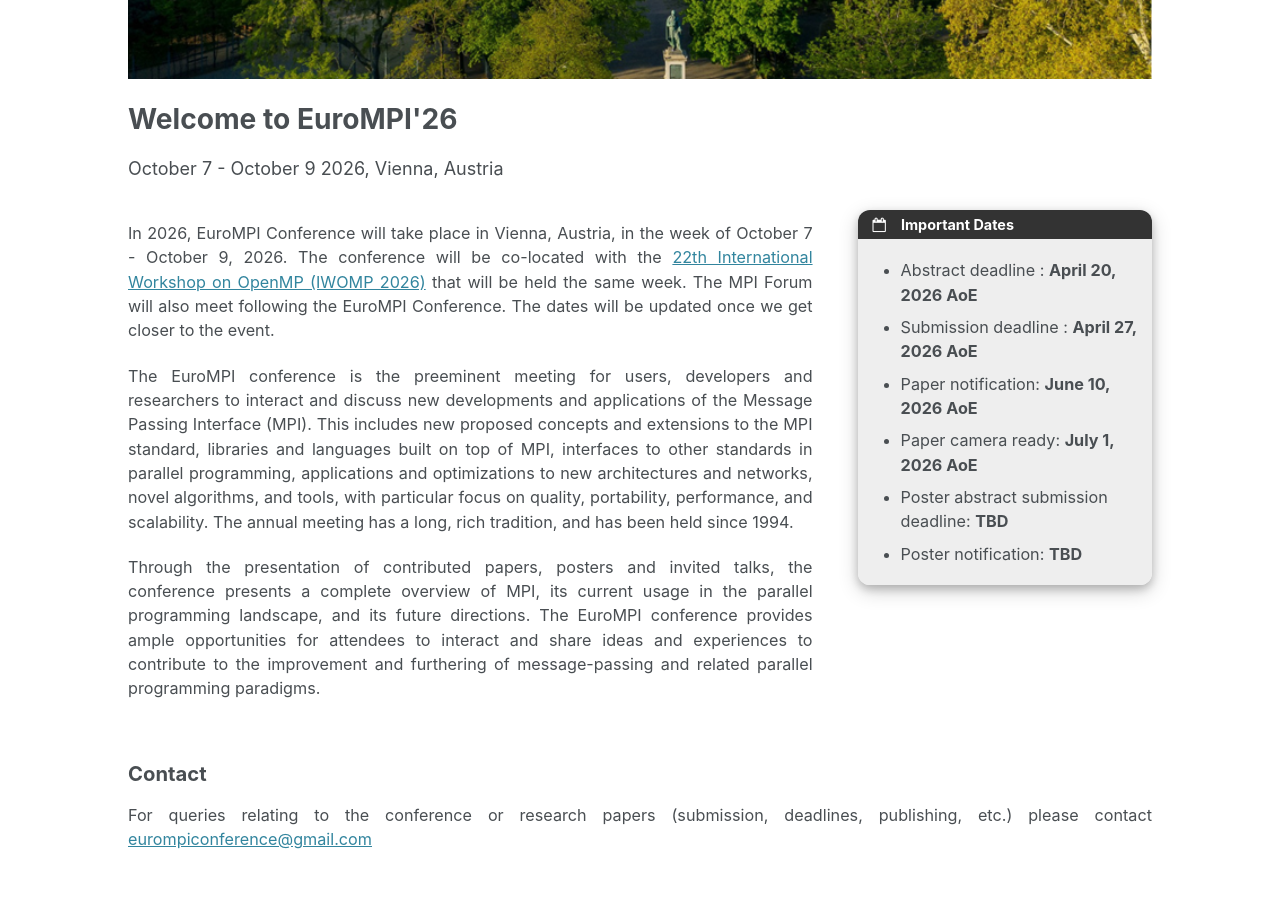
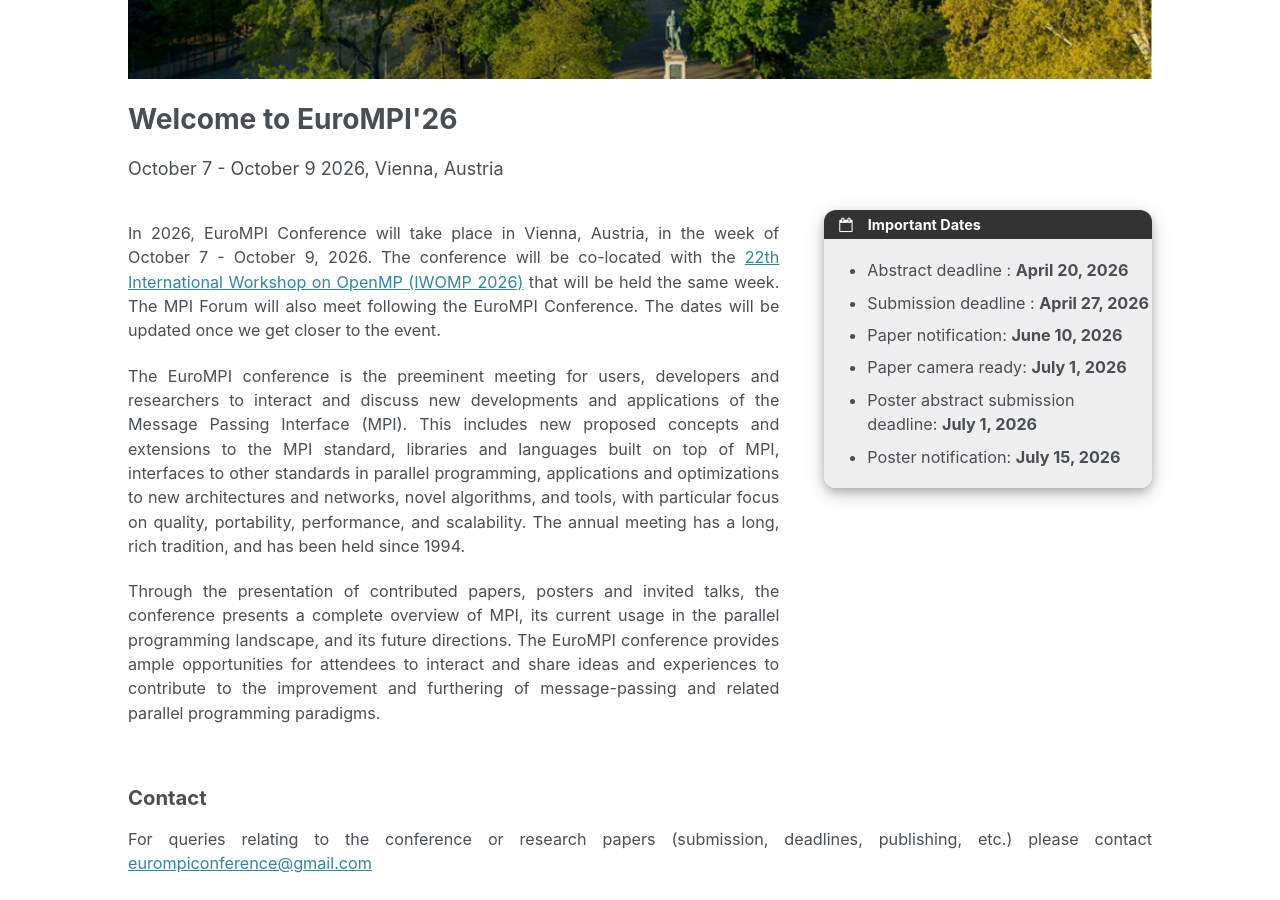
Before and after one commit to eurompi/eurompi.github.io, a Jekyll site: the page built from index.md, in a window 1280 px wide and 900 px high, scrolled down 497 px. Built offline with Jekyll 4.4.1, drawn with Linux system fonts in a browser that asks for light colours; cached includes are drawn as plain includes.

Commit message:
Update important dates for EuroMPI 2026 in card template

```diff
--- a/_includes/card-important-dates.html
+++ b/_includes/card-important-dates.html
@@ -6,12 +6,12 @@
 
 	<!-- use <del> for extended deadlines -->
         <ul class="list-group list-group-flush">
-<li> Abstract deadline :  <b>April 20, 2026 AoE</b></li>
-<li> Submission deadline : <b>April 27, 2026 AoE</b></li>
-<li> Paper notification: <b>June 10, 2026 AoE</b></li>
-<li> Paper camera ready: <b>July 1, 2026 AoE</b></li>
-<li> Poster abstract submission deadline: <b> TBD</b></li>
-<li> Poster notification: <b>TBD</b></li>
+<li> Abstract deadline :  <b>April 20, 2026</b></li>
+<li> Submission deadline : <b>April 27, 2026</b></li>
+<li> Paper notification: <b>June 10, 2026</b></li>
+<li> Paper camera ready: <b>July 1, 2026</b></li>
+<li> Poster abstract submission deadline: <b> July 1, 2026</b></li>
+<li> Poster notification: <b>July 15, 2026</b></li>
 <!--
 	<li class="list-group-item bg-faded text-muted">Abstract deadline (<b>extended</b>): <s>May 16, 2025</s> <b>June 6, 2025</b></li>
 	<li class="list-group-item bg-faded text-muted">Submission deadline (<b>extended</b>): <s>May 23, 2025</s> <b>June 6, 2025</b></li>
```
